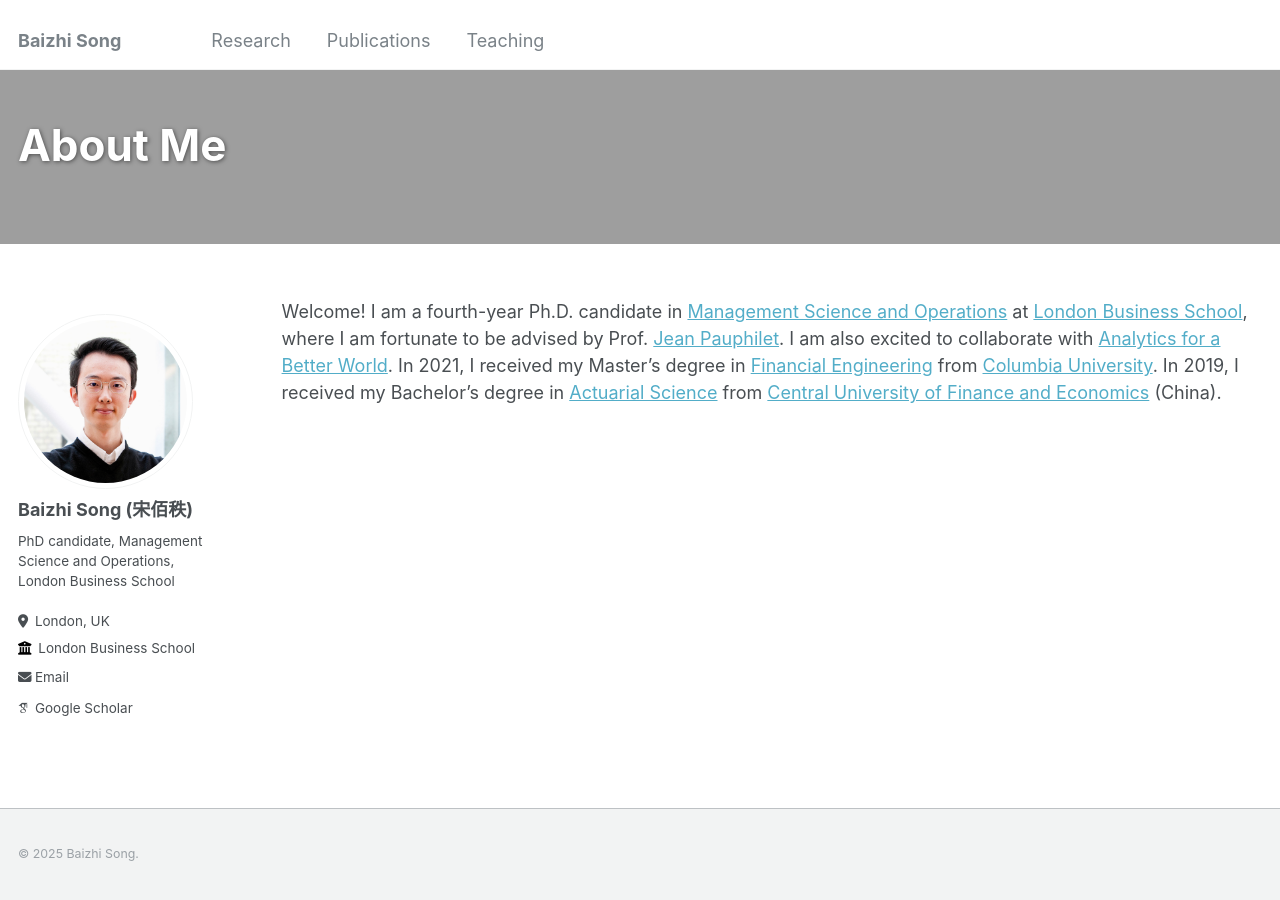
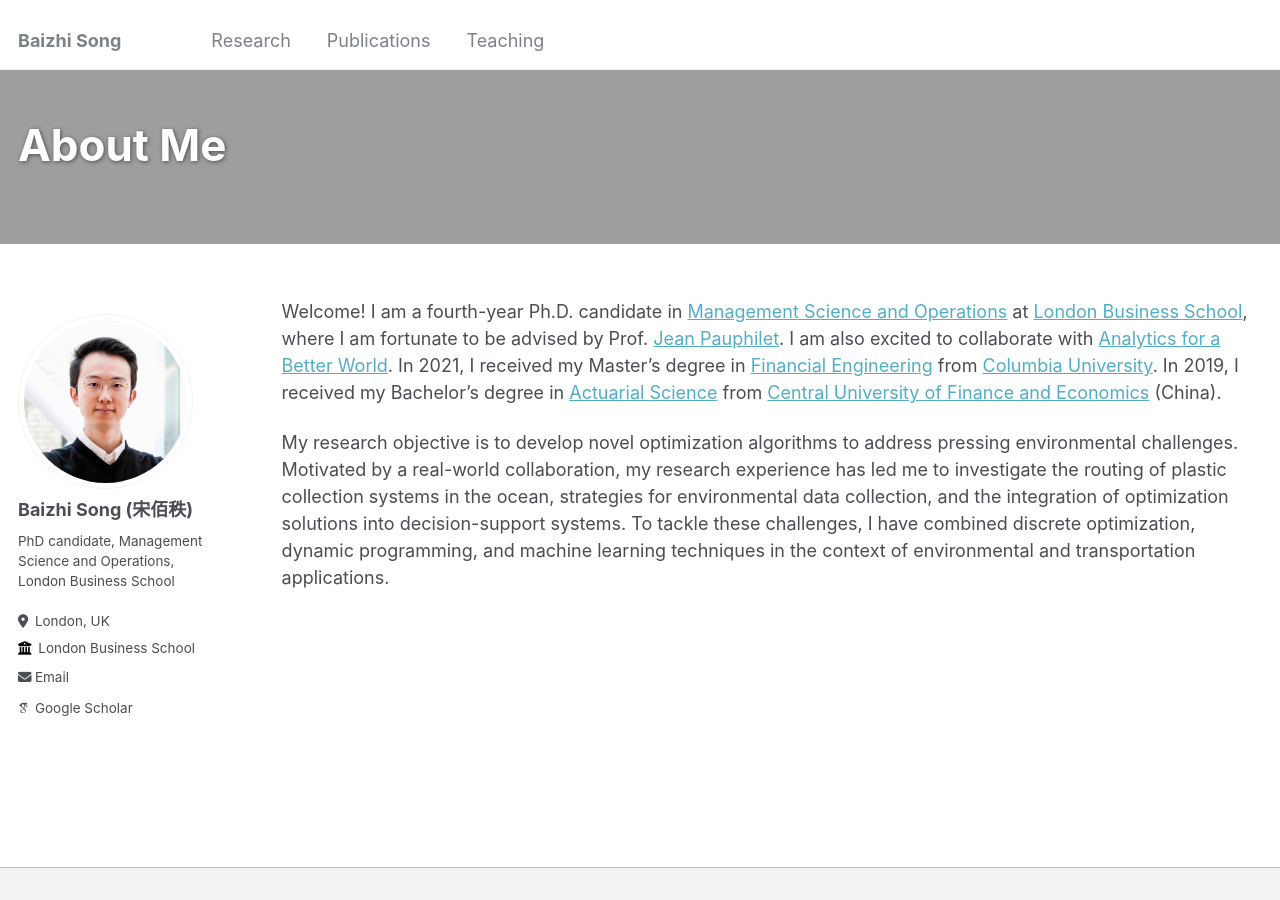
Before and after one commit to Baizhi-Song/baizhi-song.github.io, a Jekyll site: the page built from _pages/about.md, in a window 1280 px wide and 900 px high. Built offline with Jekyll 4.4.1, drawn with Linux system fonts in a browser that asks for light colours; some web fonts are replaced.

Commit message:
Update about.md

```diff
--- a/_pages/about.md
+++ b/_pages/about.md
@@ -12,6 +12,8 @@ header:
 ---
 
 Welcome! I am a fourth-year Ph.D. candidate in [Management Science and Operations](https://www.london.edu/faculty-and-research/management-science-and-operations/phd-programme) at [London Business School](https://www.london.edu/), where I am fortunate to be advised by Prof. [Jean Pauphilet](https://jeanpauphilet.github.io/). I am also excited to collaborate with [Analytics for a Better World](https://analyticsbetterworld.org/). In 2021, I received my Master's degree in [Financial Engineering](https://ieor.columbia.edu/financial-engineering-msfe) from [Columbia University](https://www.columbia.edu/). In 2019, I  received my Bachelor’s degree in [Actuarial Science](https://cias.cufe.edu.cn/index.htm) from [Central University of Finance and Economics](https://en.cufe.edu.cn/) (China).
+
+My research objective is to develop novel optimization algorithms to address pressing environmental challenges. Motivated by a real-world collaboration, my research experience has led me to investigate the routing of plastic collection systems in the ocean, strategies for environmental data collection, and the integration of optimization solutions into decision-support systems. To tackle these challenges, I have combined discrete optimization, dynamic programming, and machine learning techniques in the context of environmental and transportation applications.
 
 <!--
 A data-driven personal website
```
